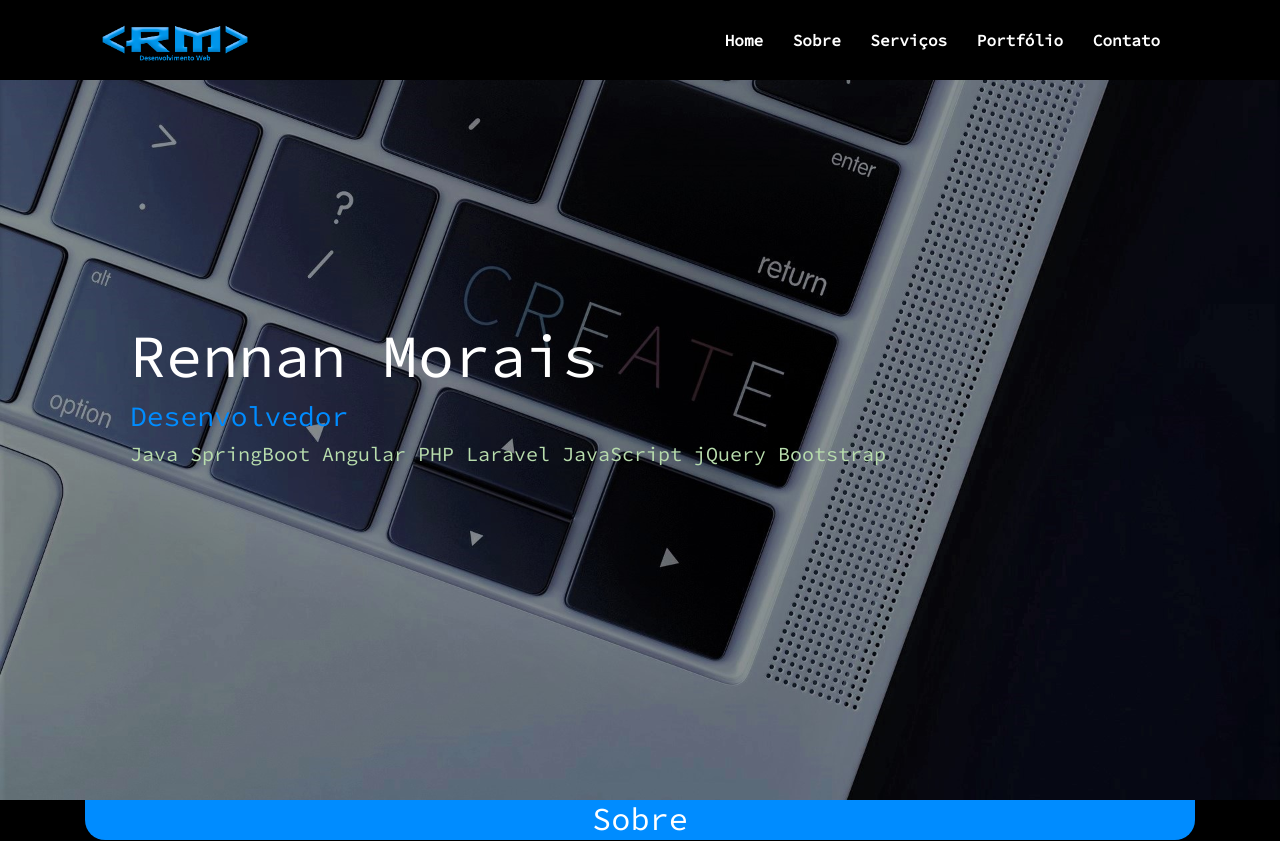
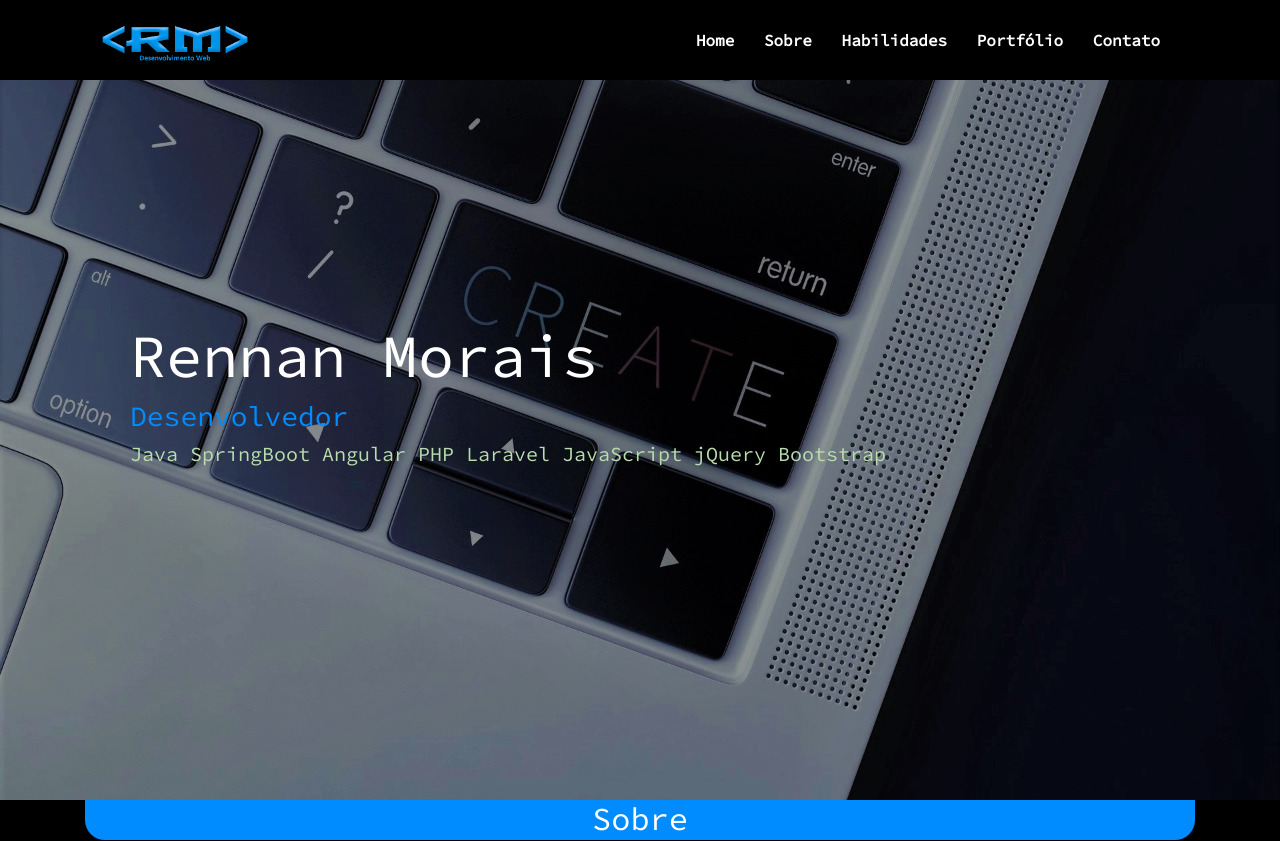
Before and after one commit to RennanMorais/rennanmorais.github.io, a plain HTML site: page index.html in a window 1280 px wide. Shown: the top 841 px of the page. Drawn offline with Linux system fonts and the light colour scheme.

Commit message:
Correções de texto

```diff
--- a/index.html
+++ b/index.html
@@ -26,7 +26,7 @@
                 <ul>
                     <li id="menu-home">Home</li></a>
                     <li id="menu-sobre">Sobre</li></a>
-                    <li id="menu-servicos">Serviços</li></a>
+                    <li id="menu-servicos">Habilidades</li></a>
                     <li id="menu-portfolio">Portfólio</li></a>
                     <li id="menu-contato">Contato</li></a>
                 </ul>
```
